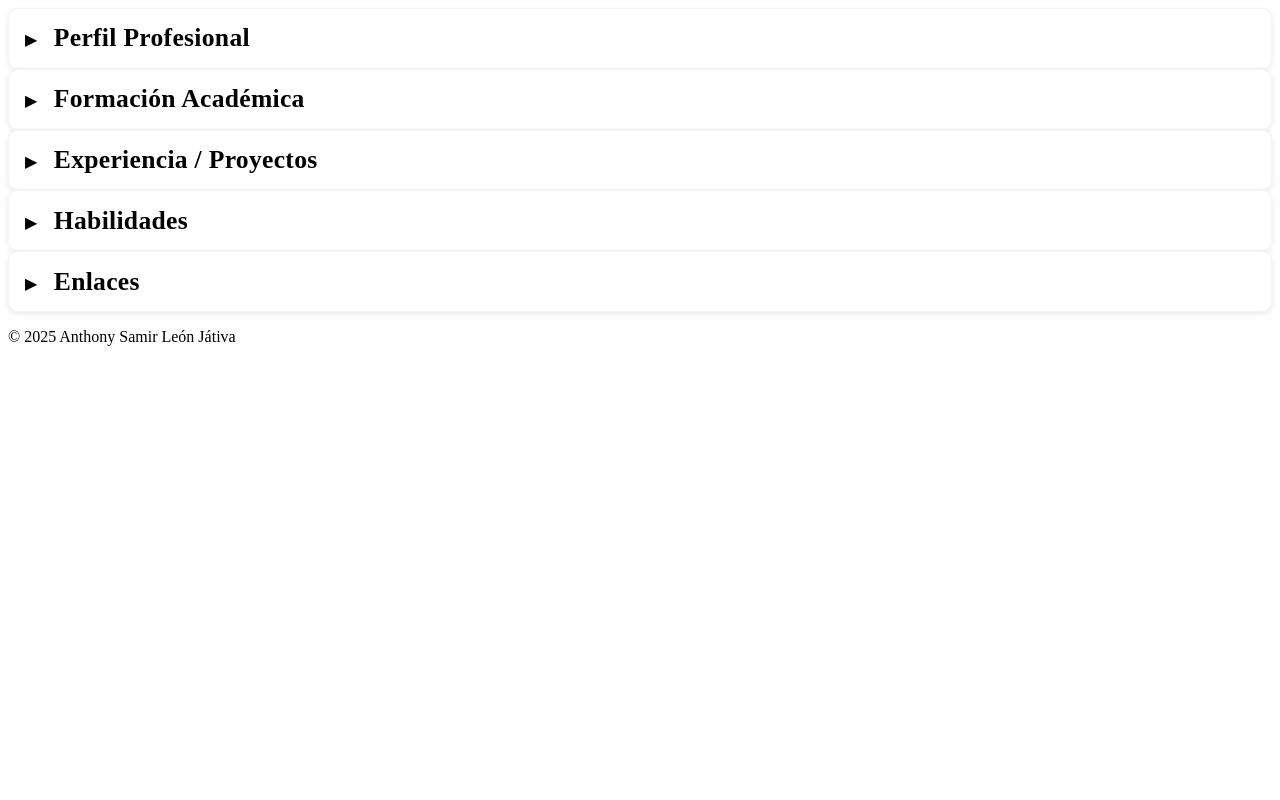
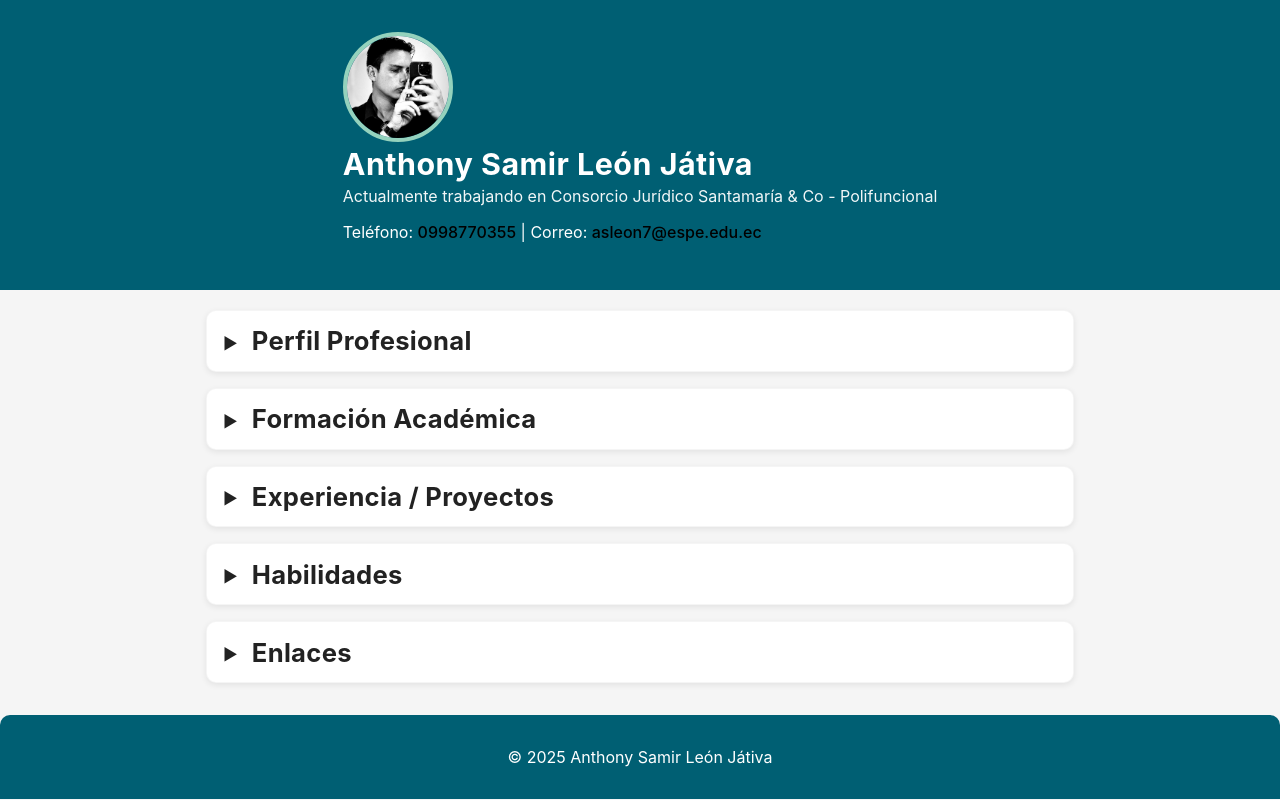
Before and after one commit to Anthony13S/PROGRAMACI-N-INTEGR-COMPON-WEB, a plain HTML site: page mi_cv_web/index.html in a window 1280 px wide. Drawn offline with Linux system fonts and the light colour scheme.

Commit message:
Update index.html

```diff
--- a/mi_cv_web/index.html
+++ b/mi_cv_web/index.html
@@ -1,4 +1,25 @@
-
+<!DOCTYPE html>
+<html lang="es">
+<head>
+  <meta charset="utf-8" />
+  <meta name="viewport" content="width=device-width,initial-scale=1" />
+  <title>CV - Anthony Samir León Játiva</title>
+  <link rel="stylesheet" href="style.css" />
+</head>
+<body>
+  <header>
+    <div class="header-content">
+      <div class="datos">
+        <img src="assets/img/perfil.jpg" alt="Foto de perfil de Anthony Samir León Játiva" class="perfil" />
+        <h1>Anthony Samir León Játiva</h1>
+        <p class="rol">Actualmente trabajando en Consorcio Jurídico Santamaría & Co - Polifuncional</p>
+        <p class="contacto">
+          Teléfono: <a href="tel:0998770355">0998770355</a> |
+          Correo: <a href="mailto:asleon7@espe.edu.ec">asleon7@espe.edu.ec</a>
+        </p>
+      </div>
+    </div>
+  </header>
 
   <main>
     <mi-seccion titulo="Perfil Profesional" id="perfil">
```
